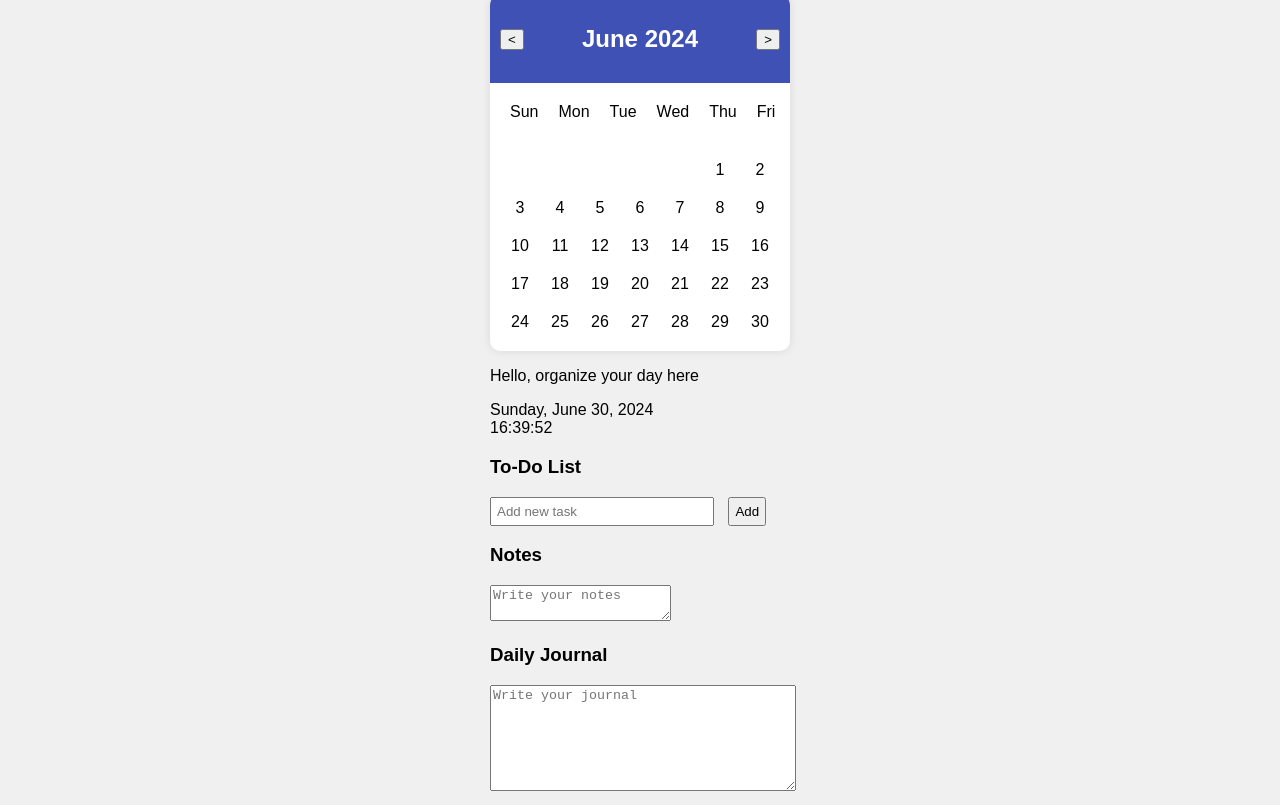
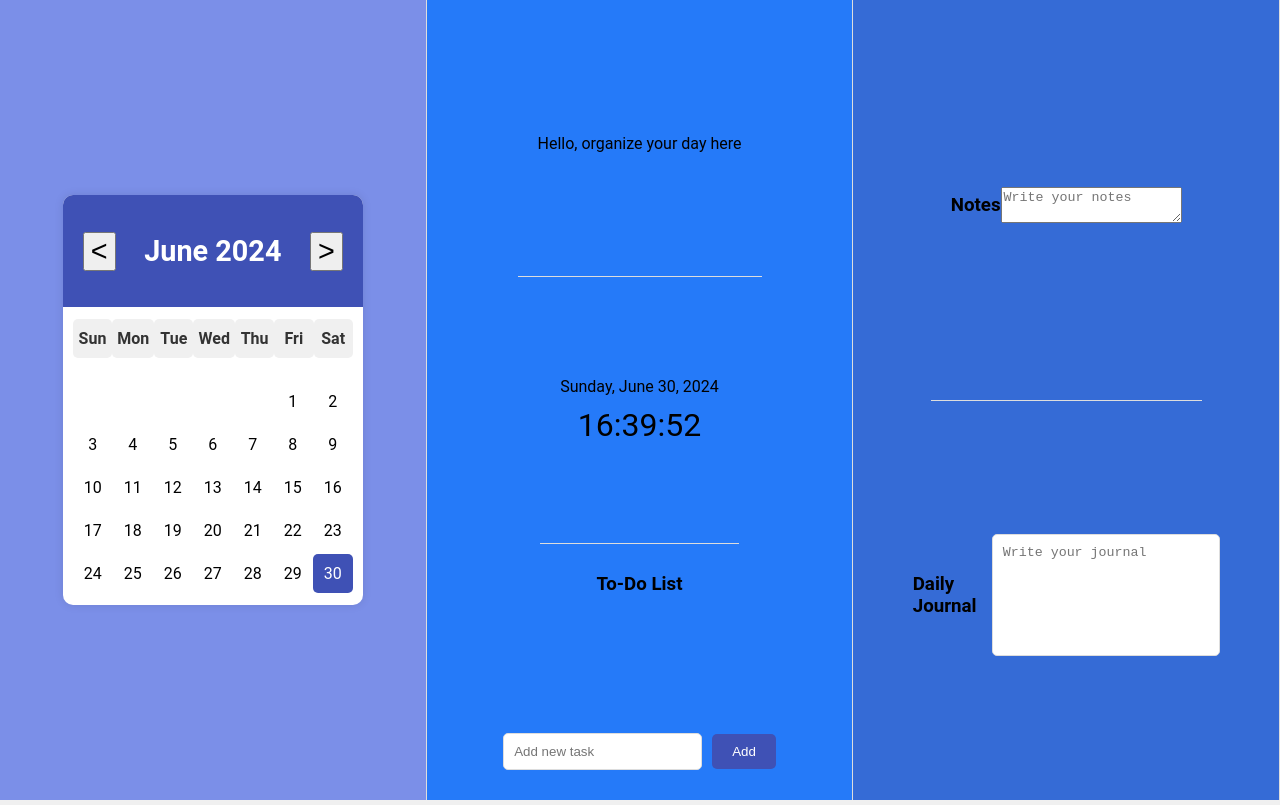
Before and after one commit to praveen11-co/Calendar, a plain HTML site: page index.html in a window 1280 px wide. Drawn offline with Linux system fonts and the light colour scheme.

Commit message:
Update styles.css

```diff
--- a/styles.css
+++ b/styles.css
@@ -1,13 +1,111 @@
+/* General Styles */
 body {
-    font-family: Arial, sans-serif;
+    font-family: 'Roboto', Arial, sans-serif;
+    margin: 0;
+    background-color: #f0f0f0;
+    height: 100vh;
     display: flex;
     justify-content: center;
     align-items: center;
-    height: 100vh;
-    margin: 0;
-    background-color: #f0f0f0;
 }
 
+.container {
+    width: 100vw;
+    height: 100vh;
+    display: flex;
+    flex-direction: row; /* Keep horizontal layout */
+    justify-content: space-between;
+}
+
+.section {
+    flex: 1;
+    display: flex;
+    justify-content: center;
+    align-items: center;
+    padding: 10px;
+    box-sizing: border-box;
+    flex-direction: column; /* Ensure internal elements are vertical */
+}
+
+#calendar-section {
+    background: rgb(123, 143, 232);
+    border-right: 1px solid #ddd;
+}
+
+#main-menu-section, #todo-section {
+    background: #257af9;
+    display: flex;
+    flex-direction: column;
+    justify-content: space-between;
+    border-right: 1px solid #ddd;
+}
+
+.sub-section {
+    flex: 1;
+    display: flex;
+    justify-content: center;
+    align-items: center;
+    padding: 20px;
+    box-sizing: border-box;
+    border-bottom: 1px solid #ddd; /* Add a thin border between sub-sections */
+}
+
+.sub-section:last-child {
+    border-bottom: none; /* Remove border from the last sub-section */
+}
+
+#date-clock {
+    flex-direction: column;
+}
+
+#todo-section {
+    background: rgb(53, 107, 214);
+    flex-direction: column;
+    justify-content: space-between;
+}
+
+#todo-list-container {
+    flex: 1;
+    display: flex;
+    flex-direction: column;
+    justify-content: space-between;
+    padding: 10px;
+    box-sizing: border-box;
+}
+
+.expandable-section {
+    margin-bottom: 10px;
+    width: 100%;
+}
+
+.expandable-section h3 {
+    margin-bottom: 5px;
+}
+
+.expandable-section textarea {
+    width: 100%;
+    height: 100px;
+    padding: 10px;
+    border: 1px solid #ddd;
+    border-radius: 5px;
+    resize: none;
+}
+
+.expand-collapse-button {
+    background-color: #3f51b5;
+    color: white;
+    border: none;
+    border-radius: 5px;
+    padding: 5px 10px;
+    cursor: pointer;
+    transition: background-color 0.3s ease;
+}
+
+.expand-collapse-button:hover {
+    background-color: #2c3e94;
+}
+
+/* Calendar Styles */
 #calendar {
     width: 300px;
     background: white;
@@ -20,9 +118,19 @@ body {
     display: flex;
     justify-content: space-between;
     align-items: center;
-    padding: 10px;
+    padding: 15px 20px;
     background-color: #3f51b5;
     color: white;
+    font-size: 1.2em;
+}
+
+#prev, #next {
+    cursor: pointer;
+    font-size: 1.5em;
+}
+
+#prev:hover, #next:hover {
+    color: #b3c2f2;
 }
 
 #days, #dates {
@@ -33,8 +141,16 @@ body {
 
 #days div, #dates div {
     text-align: center;
-    padding: 10px;
+    padding: 10px 5px;
+    margin: 2px 0;
     border-radius: 5px;
+    transition: background-color 0.3s ease;
+}
+
+#days div {
+    background-color: #f0f0f0;
+    font-weight: bold;
+    color: #333;
 }
 
 #dates div {
@@ -45,17 +161,19 @@ body {
     background-color: #e0e0e0;
 }
 
-.hidden {
-    display: none;
+#dates div.active {
+    background-color: #3f51b5;
+    color: white;
 }
 
+/* Modal Styles */
 #modal {
     position: fixed;
     top: 0;
     left: 0;
     width: 100%;
     height: 100%;
-    background: rgba(0,0,0,0.5);
+    background: rgba(0, 0, 0, 0.5);
     display: none;
     justify-content: center;
     align-items: center;
@@ -69,8 +187,10 @@ body {
     background: white;
     padding: 20px;
     border-radius: 10px;
-    width: 300px;
+    width: 90%;
+    max-width: 400px;
     position: relative;
+    box-shadow: 0 4px 12px rgba(0, 0, 0, 0.3);
 }
 
 #close {
@@ -78,31 +198,75 @@ body {
     top: 10px;
     right: 10px;
     cursor: pointer;
+    font-size: 1.2em;
+    color: #aaa;
 }
 
+#close:hover {
+    color: #333;
+}
+
+/* Journal and Todo List Styles */
 #journal {
-    width: 100%;
+    width: calc(100% - 20px);
     height: 100px;
-    margin-bottom: 10px;
+    margin: 10px 0;
+    padding: 10px;
+    border: 1px solid #ddd;
+    border-radius: 5px;
+    resize: none;
 }
 
 #todo-list {
     list-style-type: none;
     padding: 0;
-    margin: 0 0 10px 0;
+    margin: 10px 0;
+    max-height: 150px;
+    overflow-y: auto;
 }
 
 #todo-list li {
-    padding: 5px 0;
+    padding: 8px;
     border-bottom: 1px solid #ddd;
+    display: flex;
+    justify-content: space-between;
+    align-items: center;
+}
+
+#new-todo-container {
+    display: flex;
+    justify-content: space-between;
+    align-items: center;
+    margin: 10px 0;
 }
 
 #new-todo {
-    width: calc(100% - 90px);
-    padding: 5px;
+    width: calc(100% - 80px);
+    padding: 10px;
     margin-right: 10px;
+    border: 1px solid #ddd;
+    border-radius: 5px;
 }
 
 #add-todo {
-    padding: 5px;
+    padding: 10px 20px;
+    border: none;
+    background-color: #3f51b5;
+    color: white;
+    border-radius: 5px;
+    cursor: pointer;
+    transition: background-color 0.3s ease;
 }
+
+#add-todo:hover {
+    background-color: #2c3e94;
+}
+
+#digital-clock {
+    font-size: 2em;
+    margin-top: 10px;
+}
+
+#notes-journal-container {
+    padding: 10px;
+}
```
